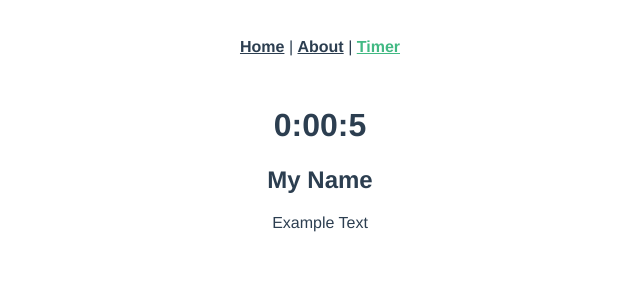
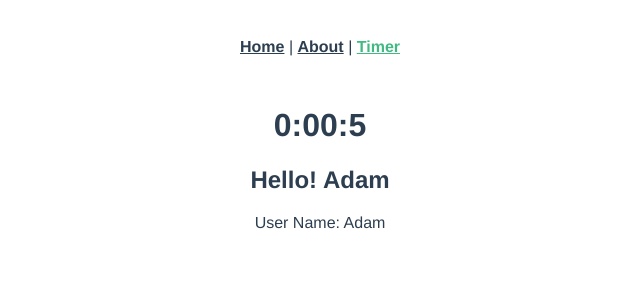
Before and after one commit to adamchenwei/ez-timer, a Vue app: page /#/timer in a window 1280 px wide. Shown: the top 300 px of the page, without its empty margins (320-960 px from the left). Built offline with nearby package versions, Linux system fonts and the light colour scheme.

Commit message:
feat(jsx): prop passing

```diff
--- a/src/components/UserInfo.jsx
+++ b/src/components/UserInfo.jsx
@@ -1,13 +1,19 @@
 export default {
-  data() {
-    return {
-      isRed: true,
-    };
+  // data() {
+  //   return {
+  //     username: '',
+  //   };
+  // },
+  props: {
+    username: {
+      type: String,
+      required: true,
+    },
   },
-  render(h) {
+  render() {
     return (
-      <div class={{ 'is-red': this.isRed }}>
-        <p>Example Text</p>
+      <div>
+        <p>User Name: {this.username}</p>
       </div>
     );
   },
--- a/src/views/Timer.jsx
+++ b/src/views/Timer.jsx
@@ -4,15 +4,15 @@ export default {
   data() {
     return {
       sec: 5,
-      username: 'My Name',
+      username: 'Adam',
     };
   },
-  render(h) {
+  render() {
     return (
       <div>
         <h1>0:00:{this.sec}</h1>
-        <h2>{this.username}</h2>
-        <UserInfo />
+        <h2>Hello! {this.username}</h2>
+        <UserInfo username={this.username} />
       </div>
     );
   },
```
